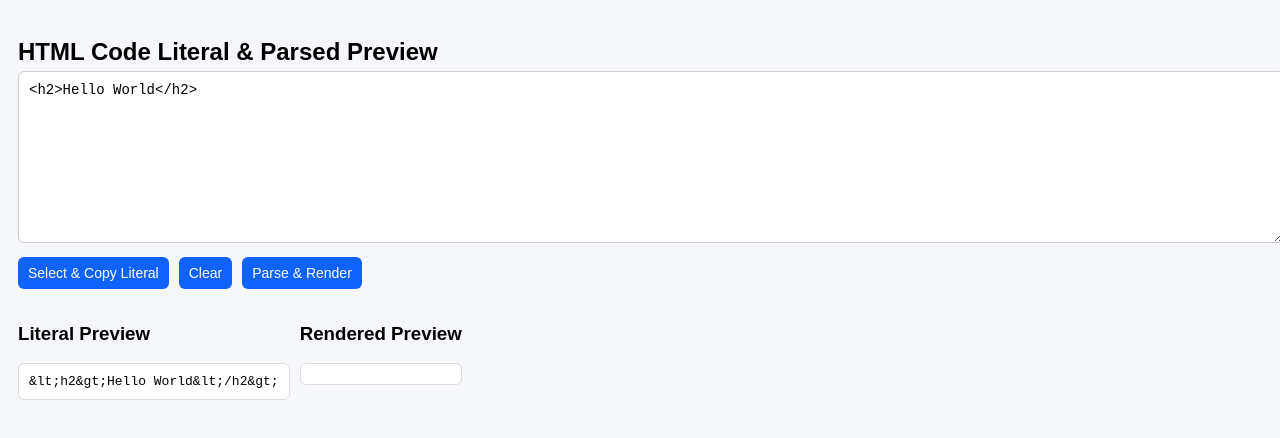
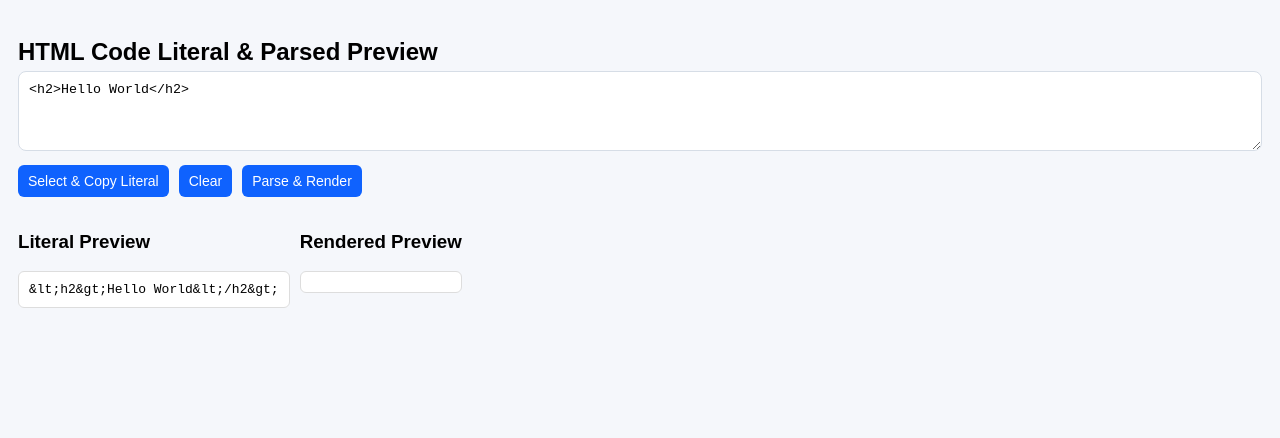
Before and after one commit to kokhinmaungwin/HTML-Parser-PWA, a plain HTML site: page index.html in a window 1280 px wide. Drawn offline with Linux system fonts and the light colour scheme.

Commit message:
Update index.html

```diff
--- a/index.html
+++ b/index.html
@@ -13,15 +13,14 @@
     padding: 10px;
     background: #f5f7fb;
   }
-  textarea {
-    width: 100%;
-    height: 150px;
-    font-family: monospace;
-    font-size: 14px;
-    padding: 10px;
-    border-radius: 6px;
-    border: 1px solid #ccc;
-    resize: vertical;
+  textarea{
+    width:100%;
+    min-height:80px;
+    padding:10px;
+    border-radius:8px;
+    border:1px solid #d6dde6;
+    box-sizing:border-box;
+    resize:vertical;
   }
   #previewWrapper {
     margin-top: 15px;
```
